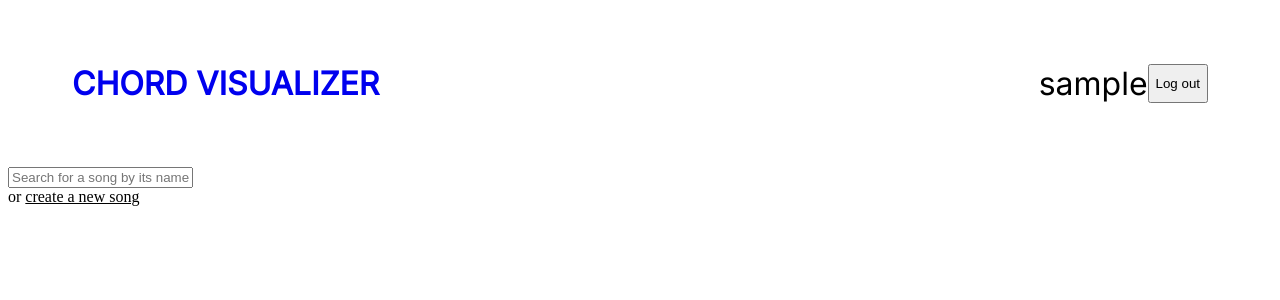
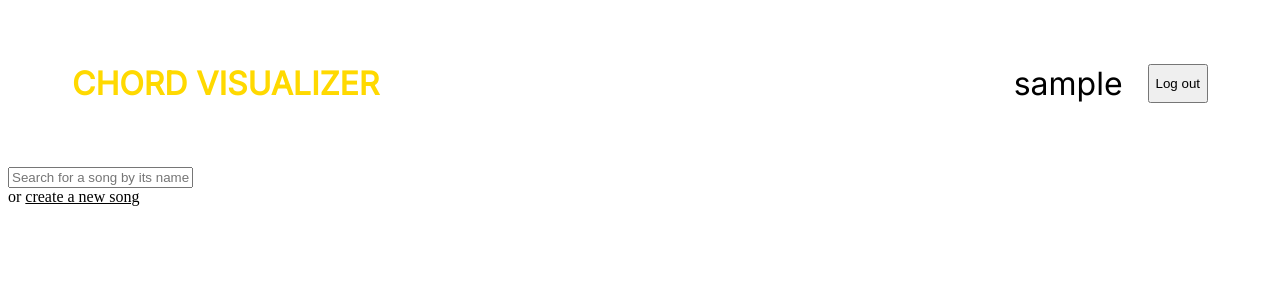
Before and after one commit to themask025/chord-visualizer, a PHP site: page / in a window 1280 px wide. Shown: the top 300 px of the page. Run offline with PHP 8.4, Linux system fonts and the light colour scheme; the visitor is signed in with stand-in values (Sample User, id 1).

Commit message:
Updated navbar styles

```diff
--- a/views/navigation_bar/index.php
+++ b/views/navigation_bar/index.php
@@ -2,7 +2,7 @@
 <html lang="en">
 
 <?php
-    require_once(__DIR__ . "/../../constants.php");
+require_once(__DIR__ . "/../../constants.php");
 ?>
 
 <head>
@@ -24,12 +24,14 @@
         ?>
             <form action="<?php echo BASE_PATH; ?>login/logout" method="post" class="navbar logout_form">
                 <input type="text" name="sender" value="<?php echo $_SERVER['REQUEST_URI']; ?>" hidden>
-                <label for="navbar logout_button"><?php echo $_SESSION["username"]; ?></label>
+                <label for="navbar logout_button" class="username"><?php echo $_SESSION["username"]; ?></label>
                 <button type="submit" id="logout_button">Log out</button>
             </form>
         <?php
         } else {
-            echo "<a href=\"/chord-visualizer/login\" class=\"navbar login_button\", type>Log in</a>";
+        ?>
+            <a href="/chord-visualizer/login" class="navbar login_button", type>Log in</a>";
+        <?php
         }
         ?>
     </nav>
--- a/views/navigation_bar/styles.css
+++ b/views/navigation_bar/styles.css
@@ -1,8 +1,3 @@
-/* * {
-  font-family: Inter;
-  font-size: 32px;
-} */
-
 .navbar {
   font-family: Inter;
   font-size: 32px;
@@ -15,6 +10,17 @@
 .logo {
   font-weight: 700;
   text-decoration: none;
+  color: #ffd900;
+}
+
+.username {
+  margin-right: 25px;
+  /* color: #fff; */
+  font-family: Inter;
+  font-size: 32px;
+  font-style: normal;
+  font-weight: 400;
+  line-height: normal;
 }
 
 .login_button {
```
Also changed, not shown: assets/icon_log_in.png (added), assets/icon_log_out.png (added).
